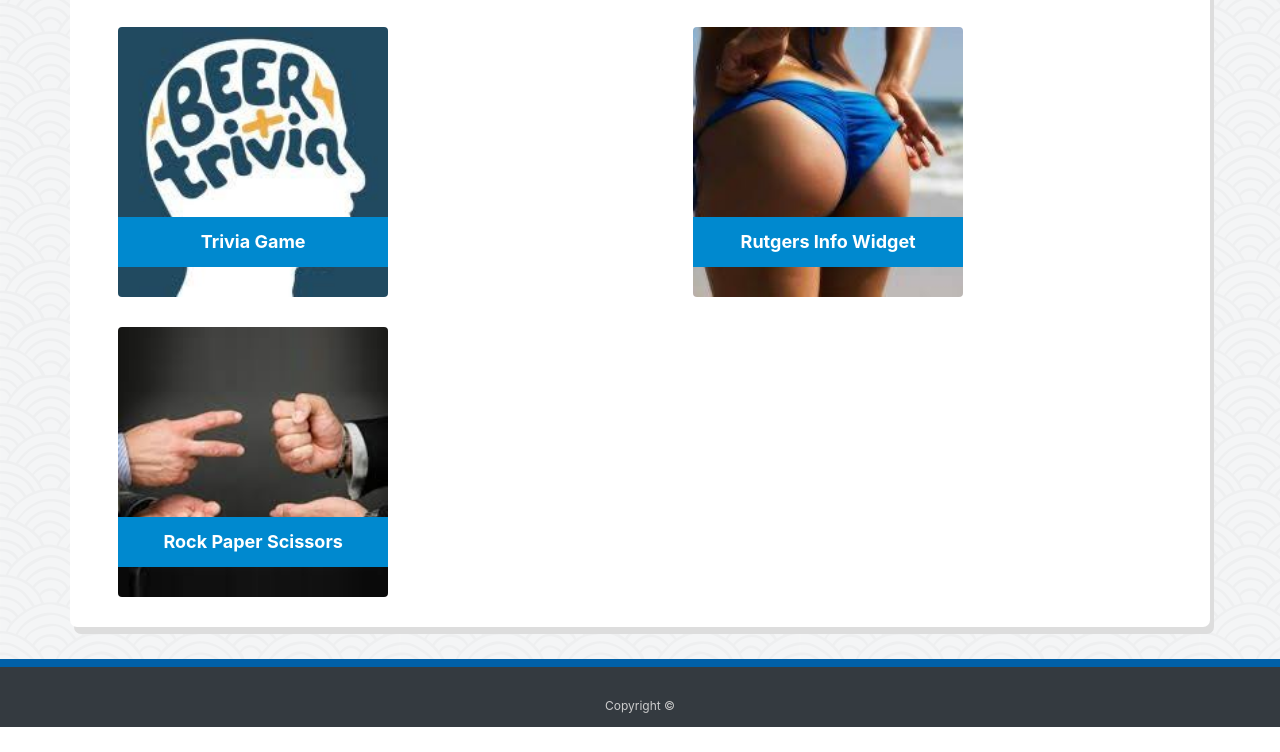
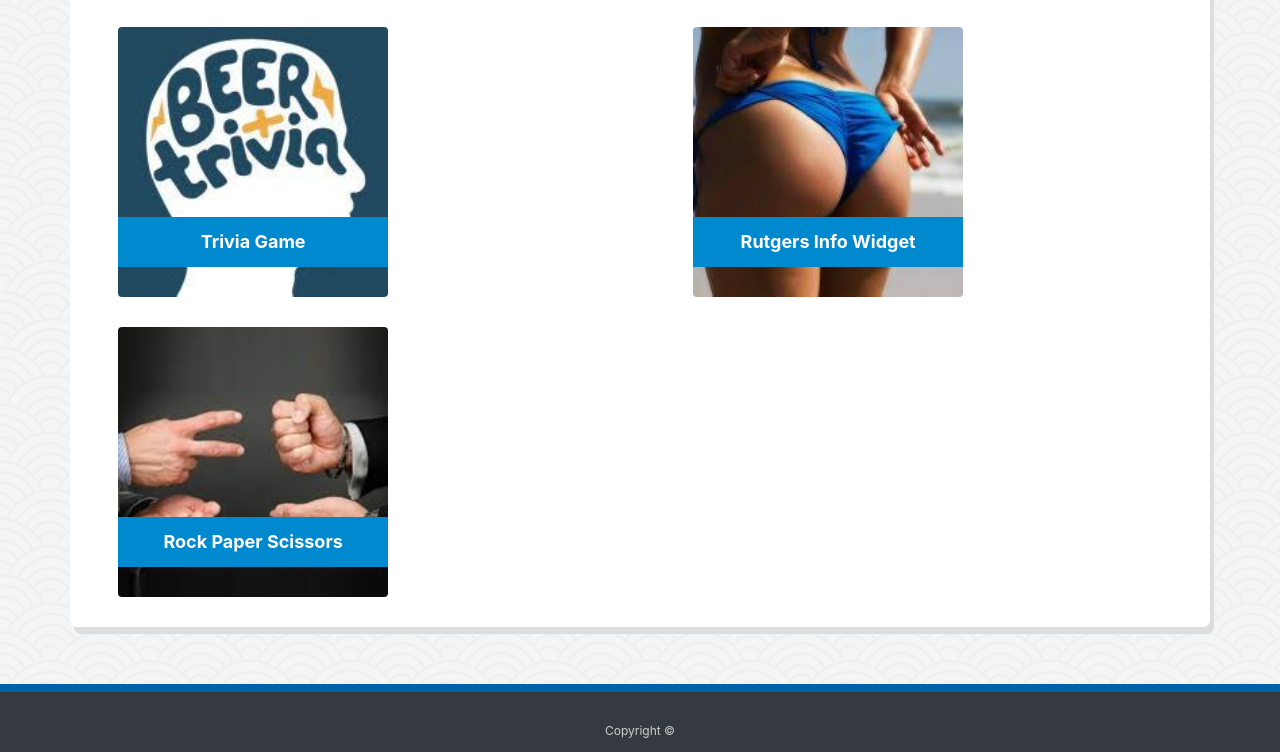
Before and after one commit to WillieEdwards/bootstrap-portfolio, a plain HTML site: page portfolio.html in a window 1280 px wide. Shown: the part 510-1262 px from the top of the page. Before the commit the page ends 1237 px from the top, so only its background shows below. Drawn offline with nearby package versions, Linux system fonts and the light colour scheme.

Commit message:
adjusted main-container padding bottom

```diff
--- a/assets/css/style.css
+++ b/assets/css/style.css
@@ -10,7 +10,7 @@ body {
   overflow: hidden;
   display: block;
   position: relative;
-  padding-bottom: 100px;
+  padding-bottom: 125px;
 }
 
 .container {
@@ -85,9 +85,9 @@ footer {
   color: #cccccc;
   text-align: center;
   border-top: 8px solid #0060a8;
-  margin-top: 5%;
   height: 50px;
 }
+
 /* bio page */
 
 .auth-image {
```
